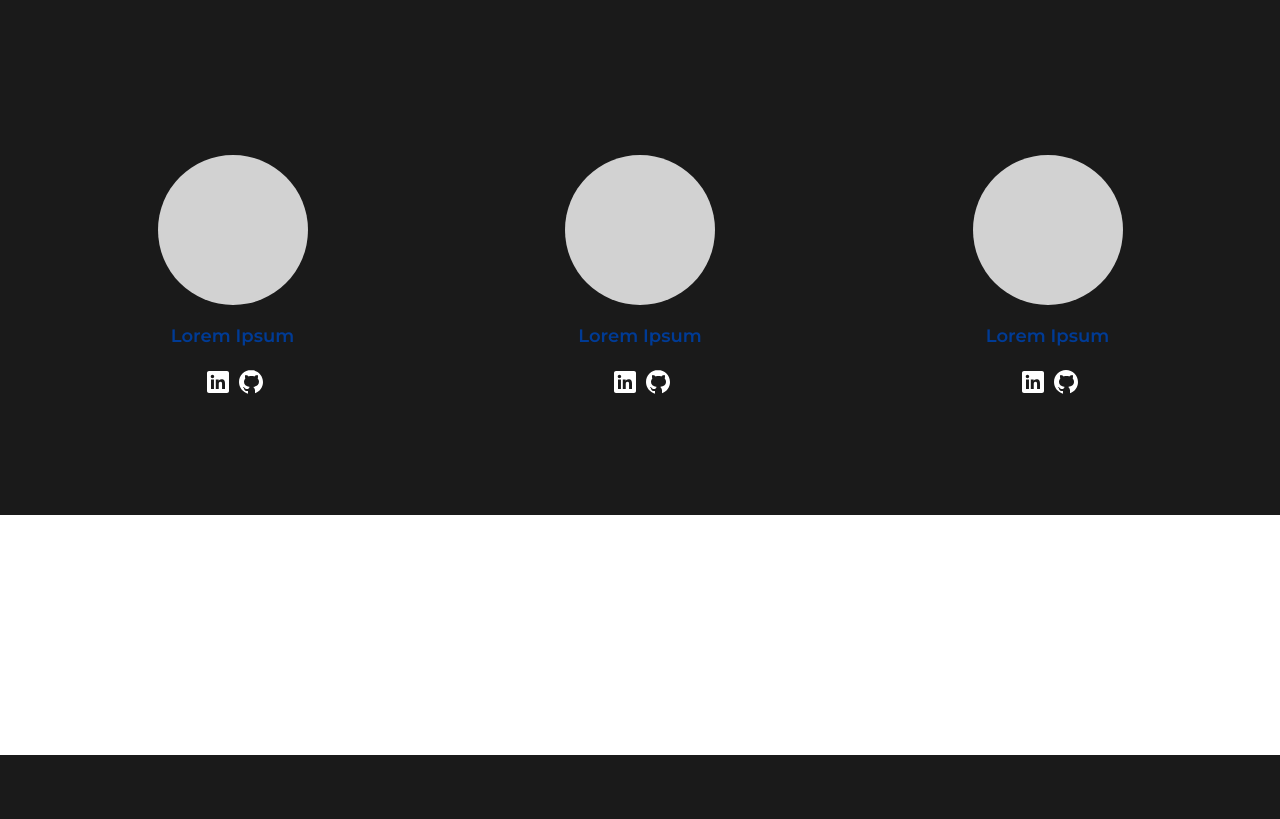
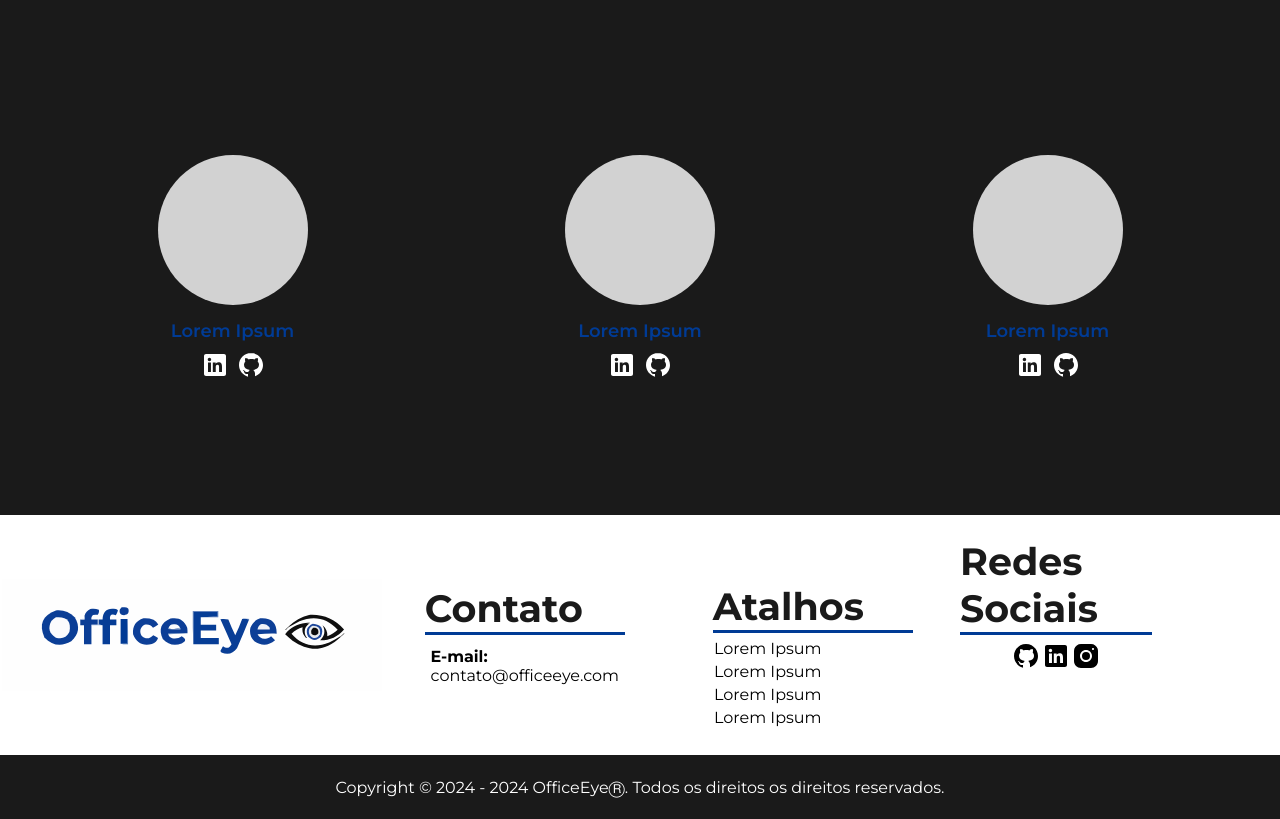
Before and after one commit to OfficeEye/project, a website: page web-data-viz-api/site/public/index.html in a window 1280 px wide. Shown: the part 2909-3728 px from the top of the page. Drawn offline with Linux system fonts and the light colour scheme.

Commit message:
finalizando site institucional

```diff
--- a/web-data-viz-api/site/public/css/style.css
+++ b/web-data-viz-api/site/public/css/style.css
@@ -328,18 +328,19 @@ h1 {
     flex-direction: column;
     align-items: center;
     justify-self: center;
-    gap: 20px;
+
   }
 
   .member span{
     font-size: 18px;
     font-weight: 600;
     color: #003B95;
+    margin-bottom: 5px;
   }
 
   .member img{
     cursor: pointer;
-    margin-left: 3px;
+    margin: 3px;
   }
 
   .info-members{
@@ -353,6 +354,7 @@ h1 {
     border-radius: 50%;
     margin-top: 30px;
     background-color: #d2d2d2;
+    margin-bottom: 15px;
   }
 
 
@@ -393,6 +395,107 @@ h1 {
     display: flex;
   }
 
+  .container-logo{
+    width: 30%;
+    display: flex;
+    align-items: center;
+    justify-content: center;
+  }
+
+  .container-logo img{
+    width: 380px;
+  }
+
+  .container-contact{
+    width: 22%;
+    display: flex;
+    justify-content: center;
+    align-items: center;
+    flex-direction: column;
+    gap: 12px;
+  }
+
+  .container-contact .container-1{
+    display: flex;
+    align-items: start;
+  }
+
+  .container-contact .container-1 h1{
+    width: 200px;
+    font-size: 38px;
+    color: #1a1a1a;
+    border-bottom: solid 3px #003B95;
+  }
+
+  .container-shortcuts{
+    width: 23%;
+    display: flex;
+    justify-content: center;
+    align-items: center;
+    flex-direction: column;
+    margin-top: 40px;
+    gap: 6px;
+  }
+
+  .container-shortcuts a {
+    text-decoration: none;
+    color: black;
+  }
+
+  .container-shortcuts h1{
+    width: 200px;
+    color: #1a1a1a;
+    font-size: 38px;
+    border-bottom: solid 3px #003B95;
+  }
+
+  .container-shortcuts .container-2{
+    display: flex;
+    align-self: center;
+    flex-direction: column;
+    margin-right: 90px;
+    gap: 4px;
+  }
+
+  .container-social-medias{
+    width: 15%;
+    display: flex;
+    align-items: center;
+    justify-content: center;
+    flex-direction: column;
+  }
+
+  .container-social-medias .container-1{
+    height: 50%;
+    width: 100%;
+    display: flex;
+    align-items: end;
+  }
+
+  .container-social-medias .container-2{
+    height: 50%;
+    width: 100%;
+    display: flex;
+    justify-content: center;
+    align-items: start;
+    padding-top: 6px;
+
+  }
+
+  .container-social-medias h1{
+    width: 320px;
+    font-size: 38px;
+    color: #1a1a1a;
+    border-bottom: solid 3px #003B95;
+  }
+
+  footer .icon{
+    height: 30px;
+  }
+
+  .container-social-medias img{
+    cursor: pointer;
+  }
   .copy{
     height: 8vh;
     color: white;
--- a/web-data-viz-api/site/public/index.html
+++ b/web-data-viz-api/site/public/index.html
@@ -4,6 +4,7 @@
     <meta charset="UTF-8" />
     <meta name="viewport" content="width=device-width, initial-scale=1.0" />
     <link rel="stylesheet" href="css/style.css" />
+    <link rel="shortcut icon" href="assets/svg/" type="image/x-icon">
     <title>Office Eye</title>
   </head>
   <body>
@@ -16,7 +17,7 @@
           <li><a href="">Valores</a></li>
           <li><a href="">Projeto</a></li>
           <li><a href="">Integrantes</a></li>
-          <li><a href="">Login</a></li>
+          <li><a href="login.html">Login</a></li>
           <!-- <button>Login</button> -->
         </ul>
       </nav>
@@ -155,10 +156,43 @@
     </section>
 
   <footer>
+    <div class="container-logo">
+      <img src="assets/svg/logo-officeeye.svg" alt="">
+    </div>
+    <div class="container-contact">
+      <div class="container-1">
+      <h1>Contato</h1>
+    </div>
+    <div class="container-2">
+      <h4>E-mail:</h4>
+      <span>contato@officeeye.com</span>
+    </div>
+    </div>
+    <div class="container-shortcuts">
+      <div class="container-1">
+      <h1>Atalhos</h1>
+    </div>
+    <div class="container-2">
+      <a href="">Lorem Ipsum</a>
+      <a href="">Lorem Ipsum</a>
+      <a href="">Lorem Ipsum</a>
+      <a href="">Lorem Ipsum</a>
 
+    </div>
+    </div>
+    <div class="container-social-medias">
+      <div class="container-1">
+      <h1>Redes Sociais</h1>
+      </div>
+      <div class="container-2">
+        <img class="icon" src="assets/svg/icon-github.svg">
+        <img class="icon" src="assets/svg/icon-linkedin.svg">
+        <img class="icon" src="assets/svg/icon-instagram.svg">
+      </div>
+    </div>
   </footer>
   <div class="copy">
-
+   <span>Copyright © 2024 - 2024 OfficeEyeⓇ. Todos os direitos os direitos reservados.</span>
   </div>
   </main>
   </body>
```
